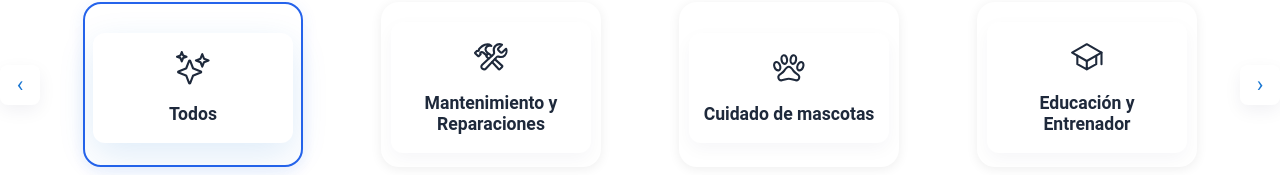
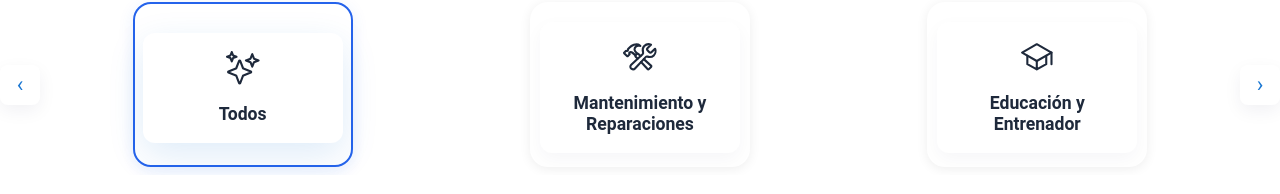
Before and after one commit to jgomezr99/appserviprox, a React (Vite) app: page /servicioJob/servicio in a window 1280 px wide. Shown: the part 138-332 px from the top of the page. Built offline with nearby package versions, Linux system fonts and the light colour scheme.

Commit message:
Update servicio.tsx
cambio 1

```diff
--- a/src/components/servicioJob/servicio.tsx
+++ b/src/components/servicioJob/servicio.tsx
@@ -84,7 +84,7 @@ const CATEGORIES: Category[] = [
   { id: "all",               label: "Todos",                          icon: sparklesOutline },
 
   { id: "mantenimiento",     label: "Mantenimiento y\nReparaciones",  icon: constructOutline },
-  { id: "cuidado_mascota",   label: "Cuidado de mascotas",            icon: pawOutline },
+ // { id: "cuidado_mascota",   label: "Cuidado de mascotas",            icon: pawOutline },
 
   { id: "educacion_tutoria", label: "Educación y\nEntrenador",        icon: schoolOutline },
 ];
```
